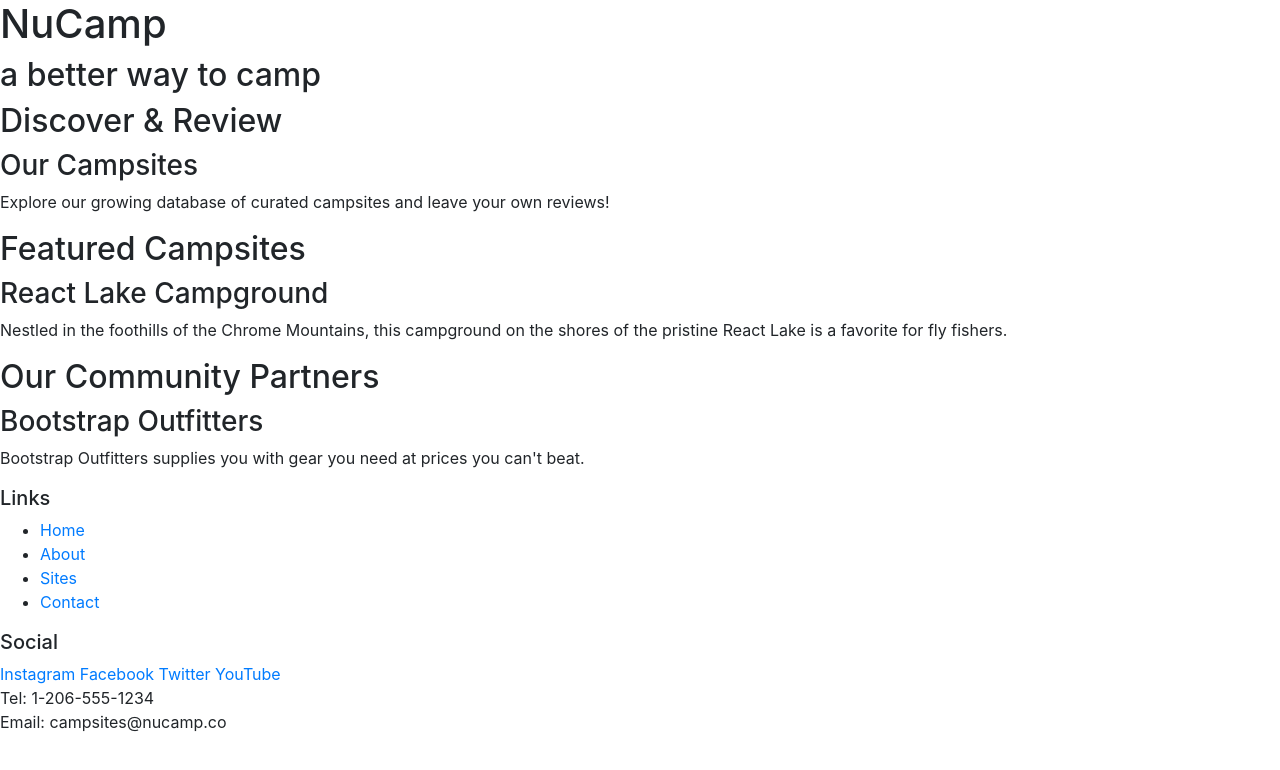
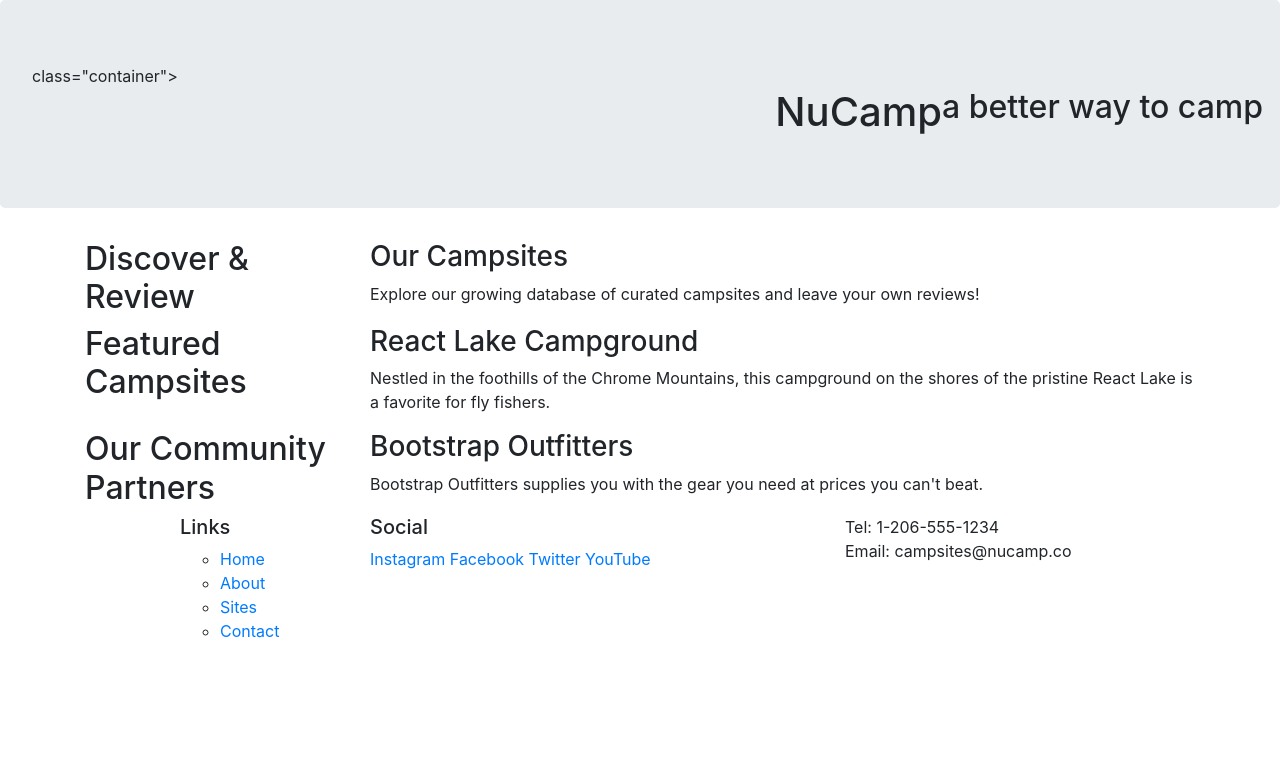
Before and after one commit to cynth-io/nucampsite, a website: page index.html in a window 1280 px wide. Drawn offline with nearby package versions, Linux system fonts and the light colour scheme.

Commit message:
Bootstrap Grid

```diff
--- a/index.html
+++ b/index.html
@@ -14,34 +14,55 @@
 
 <body>
 
-    <header>
-        <div>
+    <header class="jumbotron">
+        <div> class="container">
+            <div class="row">
+                <div class="col"></div>
                     <h1>NuCamp</h1>
                     <h2>a better way to camp</h2>
                 </div>
+            </div>
+        </div>
     </header>
 
-    <div>
+    <div class="container">
+        <div class="row">
+            <div class="col-sm-4 col-md-3">
                 <h2>Discover & Review</h2>
+            </div>
+            <div class="col">
                 <h3>Our Campsites</h3>
                 <p>Explore our growing database of curated campsites and leave your own reviews!</p>
             </div>
+        </div>
 
-    <div>
+        <div class="row">
+            <div class="col-sm-4 col-md-3">
                 <h2>Featured Campsites</h2>
+            </div>
+            <div class="col">
                 <h3>React Lake Campground</h3>
                 <p>Nestled in the foothills of the Chrome Mountains, this campground on the shores of the pristine React Lake is a favorite for fly fishers.</p>
             </div>
+        </div>
 
-    <div>
+        <div class="row">
+            <div class="col-sm-4 col-md-3">
                 <h2>Our Community Partners</h2>
+            </div>
+            <div class="col">
                 <h3>Bootstrap Outfitters</h3>
-        <p>Bootstrap Outfitters supplies you with gear you need at prices you can't beat.</p>
+                <p>Bootstrap Outfitters supplies you with the gear you need at prices you can't beat.</p>
+            </div>
+        </div>
     </div>
 
     <footer>
-        <div>
+        <div class="container">
+            <div class="row">
+                <div class="col-4 col-sm-2 offset-1">
                     <h5>Links</h5>
+                    <ul class="list-unstyled">
                     <ul>
                         <li><a href="#">Home</a></li>
                         <li><a href="#">About</a></li>
@@ -49,16 +70,18 @@
                         <li><a href="#">Contact</a></li>
                     </ul>
                 </div>
-        <div>
+                <div class="col-6 col-sm-5">
                     <h5>Social</h5>
                     <a href="http://instagram.com/">Instagram</a>
                     <a href="http://facebook.com/">Facebook</a>
                     <a href="http://twitter.com/">Twitter</a>
                     <a href="http://youtube.com/">YouTube</a>
                 </div>
-        <div>
+                <div class="col-sm-4">
                     Tel: 1-206-555-1234<br />
                     Email: campsites@nucamp.co
+                </div>
+            </div>
         </div>
     </footer>
 
```
Lines whose indentation alone changed are shown as unchanged.
